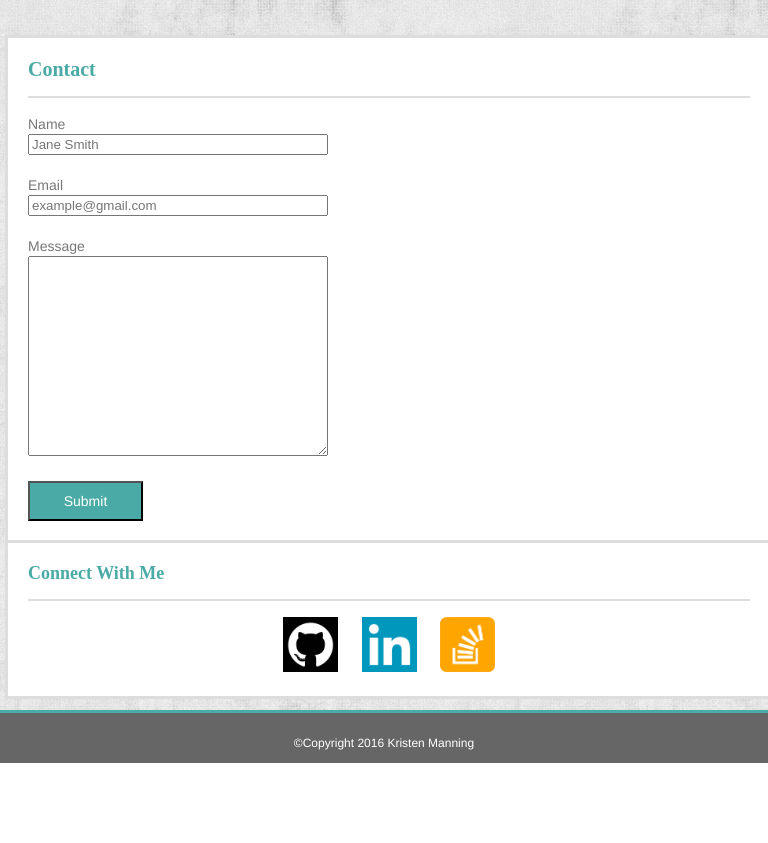
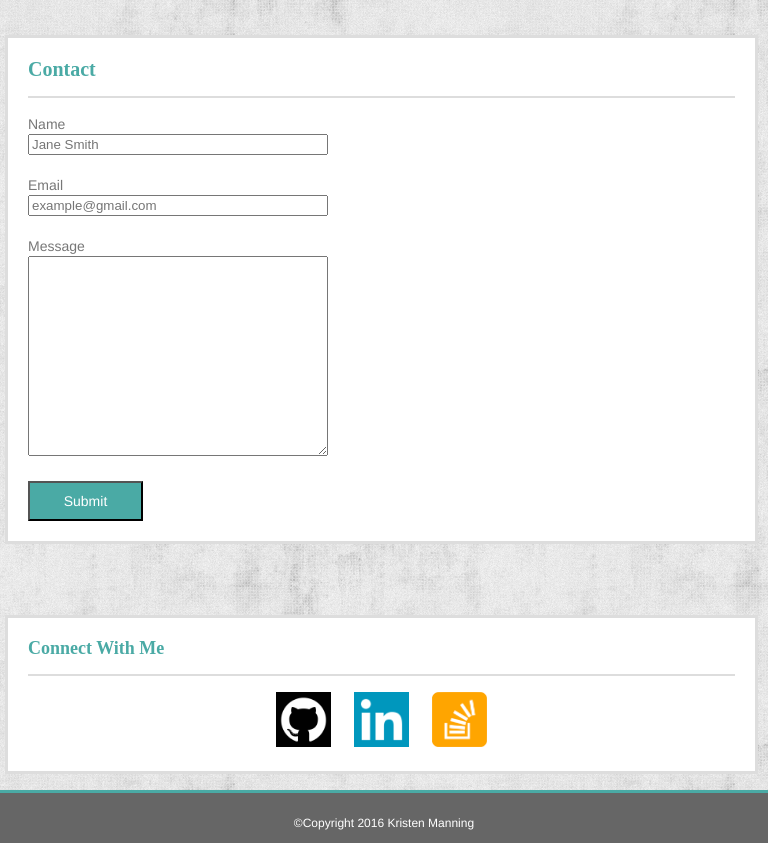
Before and after one commit to KristenManning/Responsive-Portfolio, a PHP site: page /contact.html in a window 768 px wide. Shown: the part 50-893 px from the top of the page. Before the commit the page ends 813 px from the top, so only its background shows below. Run offline with PHP 8.4, Linux system fonts and the light colour scheme.

Commit message:
added changes for portfolio and contact pages

```diff
--- a/assets/css/style.css
+++ b/assets/css/style.css
@@ -288,7 +288,7 @@ input[type="submit"]{
     }
 
     .main_content {
-    width: 100%;
+    width: 98%;
     margin: 5px;
     margin-bottom: 10px;
     left: 0;
@@ -306,10 +306,10 @@ input[type="submit"]{
 
 
     .sidebar {
-    width: 100%;
+    width: 98%;
     margin: 5px;
     margin-top: 15px;
-    top: 575px;
+    top: 650px;
     left: 0;
     position: absolute;
     }
@@ -332,14 +332,28 @@ input[type="submit"]{
     .thinline {
     width: 100%;
     height: 3px;
-    top: 690px;
+    top: 770px;
     }
 
     .thickline {
     width: 100%;
     height:50px;
-    top: 690px;
+    top: 770px;
     }
+
+    .image{
+    float: left;
+    margin: 20px;
+    position: relative;
+    height: 125px;
+    width: 250px;
+    }
+
+    .picline {
+    width: 100%;
+    height:25px;
+    line-height: 30px;
+}
 
 }
 
```
